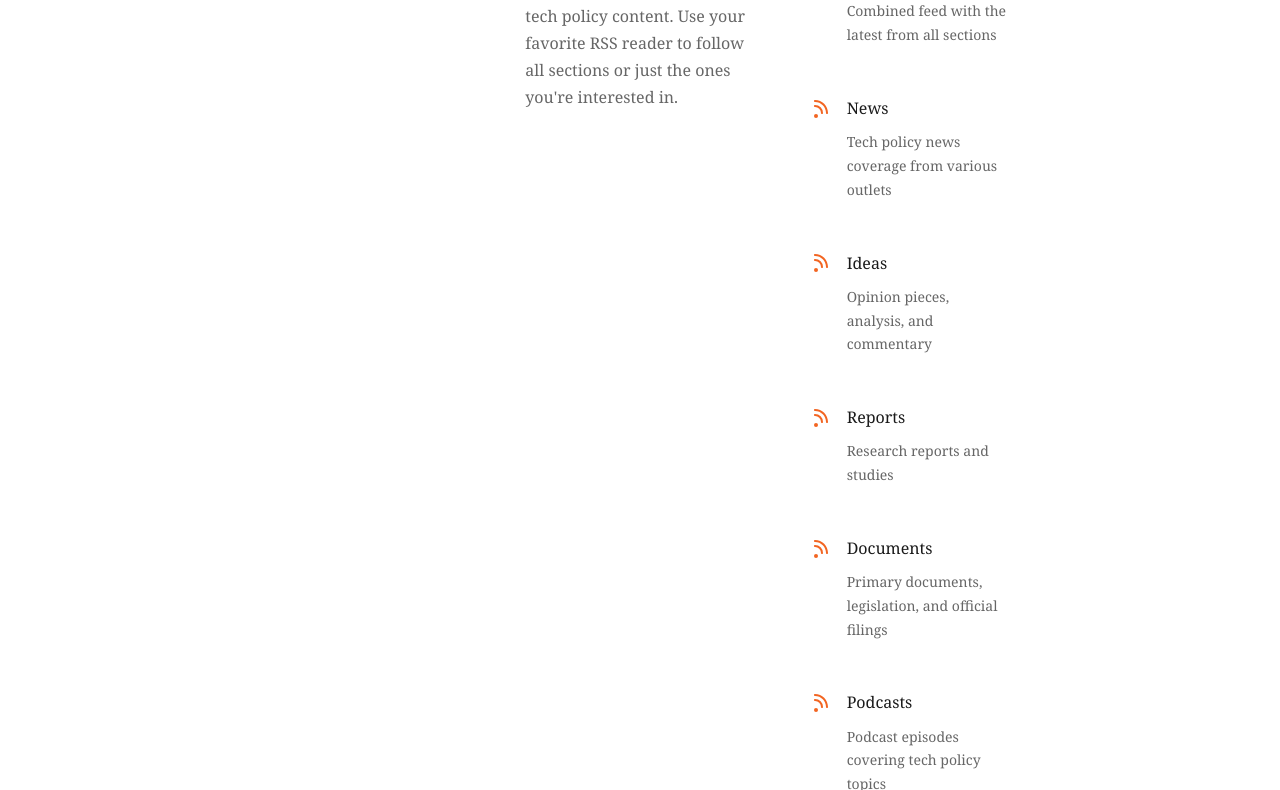
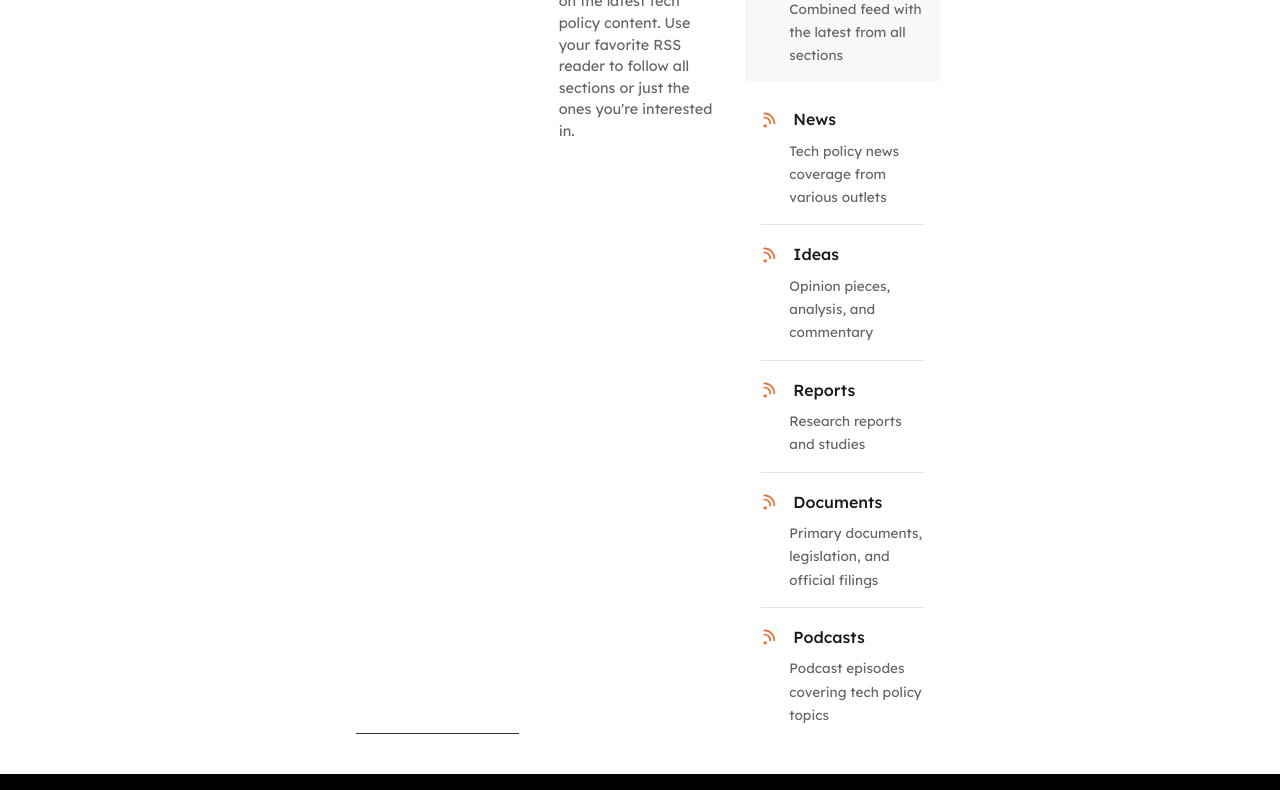
Before and after one commit to justinhendrix/tech-policy-wire, a browser extension: page public/rss.html in a window 1280 px wide. Shown: the part 196-986 px from the top of the page. Drawn offline with Linux system fonts and the light colour scheme; a web font is replaced by a local one.

Commit message:
Fix RSS feeds for Netlify and improve page styling
- Add RSS routes to Netlify function (api.js)
- Update RSS page: single column layout, Lexend fonts, grey dividers
- Add /rss redirect in netlify.toml

```diff
--- a/public/rss.html
+++ b/public/rss.html
@@ -10,50 +10,75 @@
   <link rel="stylesheet" href="/css/styles.css">
   <style>
     .rss-container {
-      max-width: 800px;
+      max-width: 600px;
       margin: 2rem auto;
       padding: 0 1rem;
     }
+    .rss-container h2 {
+      font-family: 'Lexend', -apple-system, BlinkMacSystemFont, 'Segoe UI', Arial, sans-serif;
+      font-size: 1.25rem;
+      font-weight: 600;
+      margin-bottom: 0.5rem;
+      padding-bottom: 0.625rem;
+      border-bottom: 1px solid #333333;
+      text-transform: uppercase;
+      letter-spacing: 0.5px;
+    }
     .rss-intro {
-      margin-bottom: 2rem;
+      margin-bottom: 1.5rem;
       color: var(--text-light);
+      font-family: 'Lexend', -apple-system, BlinkMacSystemFont, 'Segoe UI', Arial, sans-serif;
+      font-size: 0.9rem;
+      line-height: 1.5;
     }
     .rss-list {
       list-style: none;
       padding: 0;
+      margin: 0;
     }
-    .rss-list li {
-      margin-bottom: 1rem;
-      padding: 1rem;
-      background: var(--surface);
-      border-radius: 4px;
+    .rss-item {
+      padding: 1rem 0;
+      border-bottom: 1px solid var(--border-color);
     }
-    .rss-list a {
+    .rss-item:last-child {
+      border-bottom: none;
+    }
+    .rss-link {
       display: flex;
       align-items: center;
       gap: 0.75rem;
       text-decoration: none;
       color: var(--text);
+      font-family: 'Lexend', -apple-system, BlinkMacSystemFont, 'Segoe UI', Arial, sans-serif;
       font-weight: 500;
+      font-size: 1rem;
     }
-    .rss-list a:hover {
+    .rss-link:hover {
       color: var(--primary);
     }
     .rss-icon {
-      width: 24px;
-      height: 24px;
+      width: 20px;
+      height: 20px;
       color: #f26522;
       flex-shrink: 0;
     }
     .rss-description {
-      font-size: 0.875rem;
+      font-family: 'Lexend', -apple-system, BlinkMacSystemFont, 'Segoe UI', Arial, sans-serif;
+      font-size: 0.85rem;
       color: var(--text-light);
-      margin-top: 0.5rem;
-      margin-left: 2.25rem;
+      margin-top: 0.35rem;
+      margin-left: 1.75rem;
     }
-    .all-feeds {
-      background: var(--primary-light) !important;
-      border: 1px solid var(--primary);
+    .rss-item.featured {
+      background: #f8f8f8;
+      margin: 0 -1rem;
+      padding: 1rem;
+      border-radius: 4px;
+      border-bottom: none;
+      margin-bottom: 0.5rem;
+    }
+    .rss-item.featured .rss-description {
+      margin-left: 1.75rem;
     }
   </style>
 </head>
@@ -77,8 +102,8 @@
     <p class="rss-intro">Subscribe to our RSS feeds to stay updated on the latest tech policy content. Use your favorite RSS reader to follow all sections or just the ones you're interested in.</p>
 
     <ul class="rss-list">
-      <li class="all-feeds">
-        <a href="/api/rss">
+      <li class="rss-item featured">
+        <a href="/api/rss" class="rss-link">
           <svg class="rss-icon" xmlns="http://www.w3.org/2000/svg" viewBox="0 0 24 24" fill="currentColor">
             <path d="M3.75 3a.75.75 0 00-.75.75v.5c0 .414.336.75.75.75H4c6.075 0 11 4.925 11 11v.25c0 .414.336.75.75.75h.5a.75.75 0 00.75-.75V16C17 8.82 11.18 3 4 3h-.25z"/>
             <path d="M3 8.75A.75.75 0 013.75 8H4a8 8 0 018 8v.25a.75.75 0 01-.75.75h-.5a.75.75 0 01-.75-.75V16a6 6 0 00-6-6h-.25A.75.75 0 013 9.25v-.5z"/>
@@ -88,8 +113,8 @@
         </a>
         <p class="rss-description">Combined feed with the latest from all sections</p>
       </li>
-      <li>
-        <a href="/api/rss/news">
+      <li class="rss-item">
+        <a href="/api/rss/news" class="rss-link">
           <svg class="rss-icon" xmlns="http://www.w3.org/2000/svg" viewBox="0 0 24 24" fill="currentColor">
             <path d="M3.75 3a.75.75 0 00-.75.75v.5c0 .414.336.75.75.75H4c6.075 0 11 4.925 11 11v.25c0 .414.336.75.75.75h.5a.75.75 0 00.75-.75V16C17 8.82 11.18 3 4 3h-.25z"/>
             <path d="M3 8.75A.75.75 0 013.75 8H4a8 8 0 018 8v.25a.75.75 0 01-.75.75h-.5a.75.75 0 01-.75-.75V16a6 6 0 00-6-6h-.25A.75.75 0 013 9.25v-.5z"/>
@@ -99,8 +124,8 @@
         </a>
         <p class="rss-description">Tech policy news coverage from various outlets</p>
       </li>
-      <li>
-        <a href="/api/rss/ideas">
+      <li class="rss-item">
+        <a href="/api/rss/ideas" class="rss-link">
           <svg class="rss-icon" xmlns="http://www.w3.org/2000/svg" viewBox="0 0 24 24" fill="currentColor">
             <path d="M3.75 3a.75.75 0 00-.75.75v.5c0 .414.336.75.75.75H4c6.075 0 11 4.925 11 11v.25c0 .414.336.75.75.75h.5a.75.75 0 00.75-.75V16C17 8.82 11.18 3 4 3h-.25z"/>
             <path d="M3 8.75A.75.75 0 013.75 8H4a8 8 0 018 8v.25a.75.75 0 01-.75.75h-.5a.75.75 0 01-.75-.75V16a6 6 0 00-6-6h-.25A.75.75 0 013 9.25v-.5z"/>
@@ -110,8 +135,8 @@
         </a>
         <p class="rss-description">Opinion pieces, analysis, and commentary</p>
       </li>
-      <li>
-        <a href="/api/rss/reports">
+      <li class="rss-item">
+        <a href="/api/rss/reports" class="rss-link">
           <svg class="rss-icon" xmlns="http://www.w3.org/2000/svg" viewBox="0 0 24 24" fill="currentColor">
             <path d="M3.75 3a.75.75 0 00-.75.75v.5c0 .414.336.75.75.75H4c6.075 0 11 4.925 11 11v.25c0 .414.336.75.75.75h.5a.75.75 0 00.75-.75V16C17 8.82 11.18 3 4 3h-.25z"/>
             <path d="M3 8.75A.75.75 0 013.75 8H4a8 8 0 018 8v.25a.75.75 0 01-.75.75h-.5a.75.75 0 01-.75-.75V16a6 6 0 00-6-6h-.25A.75.75 0 013 9.25v-.5z"/>
@@ -121,8 +146,8 @@
         </a>
         <p class="rss-description">Research reports and studies</p>
       </li>
-      <li>
-        <a href="/api/rss/documents">
+      <li class="rss-item">
+        <a href="/api/rss/documents" class="rss-link">
           <svg class="rss-icon" xmlns="http://www.w3.org/2000/svg" viewBox="0 0 24 24" fill="currentColor">
             <path d="M3.75 3a.75.75 0 00-.75.75v.5c0 .414.336.75.75.75H4c6.075 0 11 4.925 11 11v.25c0 .414.336.75.75.75h.5a.75.75 0 00.75-.75V16C17 8.82 11.18 3 4 3h-.25z"/>
             <path d="M3 8.75A.75.75 0 013.75 8H4a8 8 0 018 8v.25a.75.75 0 01-.75.75h-.5a.75.75 0 01-.75-.75V16a6 6 0 00-6-6h-.25A.75.75 0 013 9.25v-.5z"/>
@@ -132,8 +157,8 @@
         </a>
         <p class="rss-description">Primary documents, legislation, and official filings</p>
       </li>
-      <li>
-        <a href="/api/rss/podcasts">
+      <li class="rss-item">
+        <a href="/api/rss/podcasts" class="rss-link">
           <svg class="rss-icon" xmlns="http://www.w3.org/2000/svg" viewBox="0 0 24 24" fill="currentColor">
             <path d="M3.75 3a.75.75 0 00-.75.75v.5c0 .414.336.75.75.75H4c6.075 0 11 4.925 11 11v.25c0 .414.336.75.75.75h.5a.75.75 0 00.75-.75V16C17 8.82 11.18 3 4 3h-.25z"/>
             <path d="M3 8.75A.75.75 0 013.75 8H4a8 8 0 018 8v.25a.75.75 0 01-.75.75h-.5a.75.75 0 01-.75-.75V16a6 6 0 00-6-6h-.25A.75.75 0 013 9.25v-.5z"/>
```
Also changed, not shown: netlify/functions/api.js (+124 -0 lines), netlify.toml.
